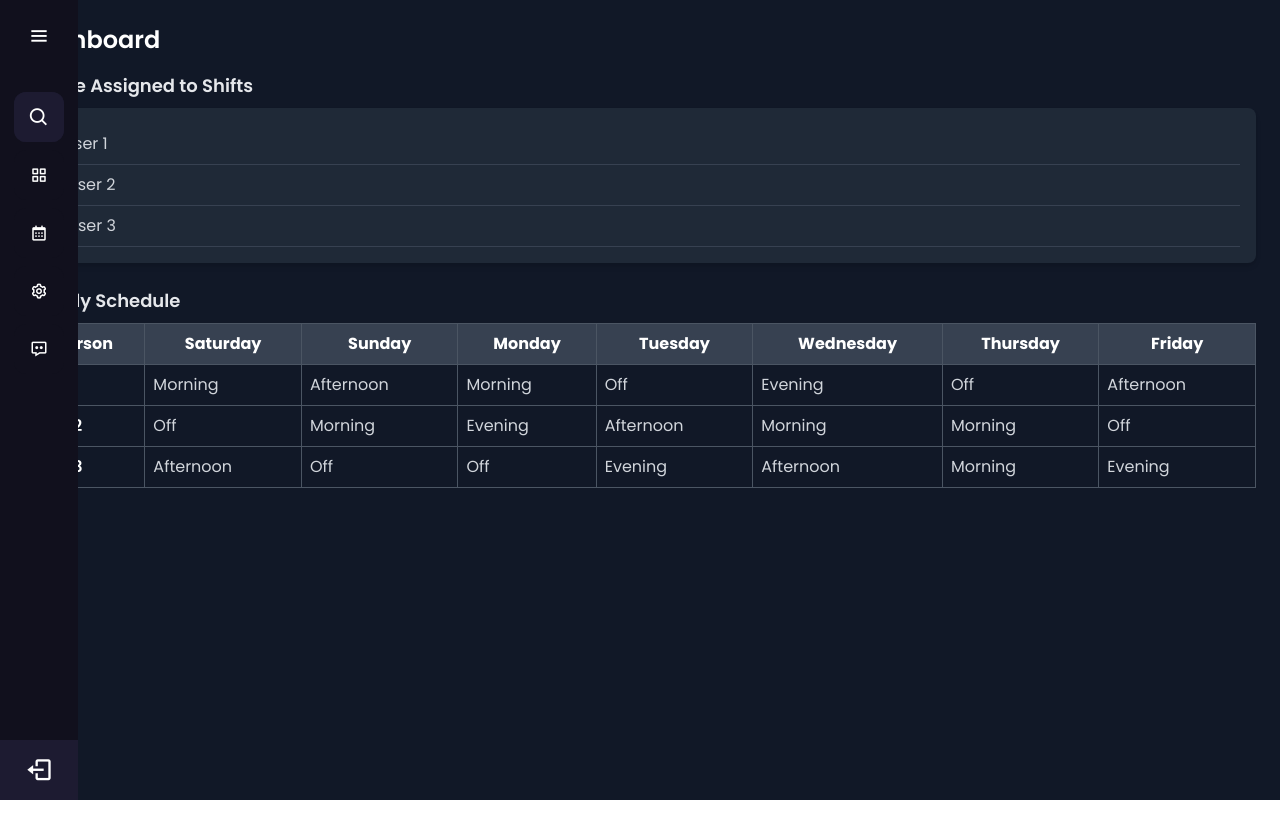
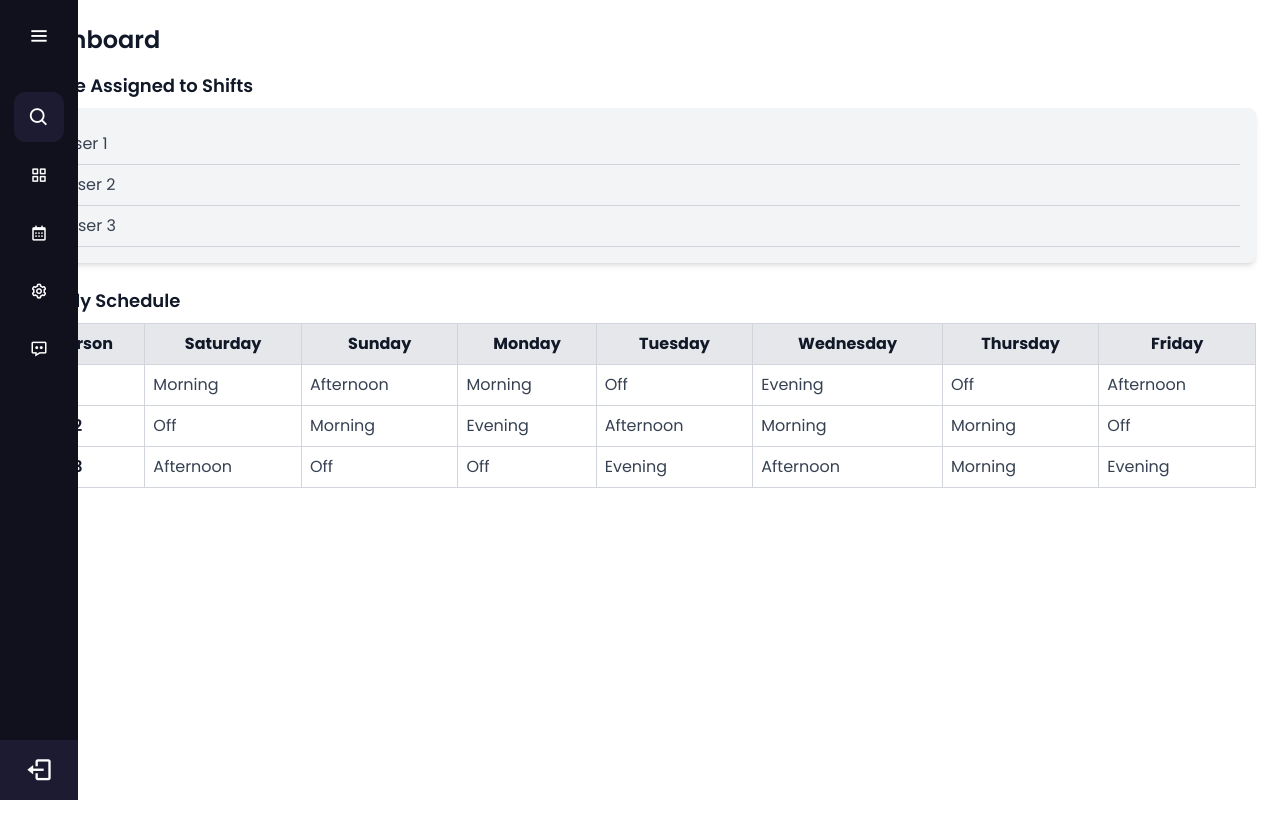
Before and after one commit to mobinmohammadi10/dashboard, a Vue app: page / in a window 1280 px wide. Built offline with nearby package versions, Linux system fonts and the light colour scheme; no server answers.

Commit message:
Make dark mode better for dashboard

```diff
--- a/src/views/HomeView.vue
+++ b/src/views/HomeView.vue
@@ -1,38 +1,48 @@
 <template>
-  <div :class="darkMode ? 'dark' : ''" class="min-h-screen p-6 bg-gray-100 dark:bg-gray-900">
+  <div :class="['min-h-screen p-6', darkMode ? 'dark' : '']"> <!-- Added min-h-screen for full-page coverage -->
     <!-- Title -->
     <h1 class="text-2xl font-semibold mb-4 text-gray-900 dark:text-white">Dashboard</h1>
 
-    <!-- List of People Assigned to Shifts -->
+    <!-- List of People Who Need to Give Shifts -->
     <div class="mb-6">
       <h2 class="text-lg font-semibold mb-2 text-gray-900 dark:text-gray-200">People Assigned to Shifts</h2>
       <ul class="bg-gray-100 dark:bg-gray-800 p-4 rounded-lg shadow-md">
+        <!-- Loop through the people from backend -->
         <li v-for="person in people" :key="person.id" class="border-b py-2 border-gray-300 dark:border-gray-700">
-          <span class="font-medium text-gray-900 dark:text-gray-100">{{ person.id }} - </span>
+          <span class="font-medium text-gray-900 dark:text-white">{{ person.id }} - </span>
           <span class="text-gray-700 dark:text-gray-300">{{ person.fullName }}</span>
         </li>
       </ul>
     </div>
 
-    <!-- Weekly Schedule -->
+    <!-- Schedule Grid -->
     <div>
       <h2 class="text-lg font-semibold mb-2 text-gray-900 dark:text-gray-200">Weekly Schedule</h2>
       <div class="overflow-x-auto">
-        <table class="min-w-full border-collapse table-auto">
+        <table class="min-w-full border-collapse table-auto bg-white dark:bg-gray-800">
           <thead>
             <tr class="bg-gray-200 dark:bg-gray-700">
               <th class="p-2 border border-gray-300 dark:border-gray-600 text-gray-900 dark:text-white">Person</th>
-              <th class="p-2 border border-gray-300 dark:border-gray-600 text-gray-900 dark:text-white" v-for="day in days" :key="day">
+              <th
+                class="p-2 border border-gray-300 dark:border-gray-600 text-gray-900 dark:text-white"
+                v-for="day in days"
+                :key="day"
+              >
                 {{ day }}
               </th>
             </tr>
           </thead>
           <tbody>
-            <tr v-for="person in people" :key="person.id">
+            <tr v-for="person in people" :key="person.id" class="bg-white dark:bg-gray-900">
               <td class="p-2 border border-gray-300 dark:border-gray-600 font-semibold text-gray-900 dark:text-white">
                 {{ person.fullName }}
               </td>
-              <td class="p-2 border border-gray-300 dark:border-gray-600 text-gray-700 dark:text-gray-300" v-for="(shift, index) in person.shifts" :key="index">
+              <!-- Loop through shifts for each person -->
+              <td
+                class="p-2 border border-gray-300 dark:border-gray-600 text-gray-700 dark:text-gray-300"
+                v-for="(shift, index) in person.shifts"
+                :key="index"
+              >
                 {{ shift }}
               </td>
             </tr>
@@ -51,7 +61,7 @@ const darkMode = inject('darkMode')
 
 const days = ["Saturday", "Sunday", "Monday", "Tuesday", "Wednesday", "Thursday", "Friday"]
 
-// Sample people data (Replace this with backend data)
+
 const people = ref([
   {
     id: 1,
@@ -70,19 +80,62 @@ const people = ref([
   }
 ])
 
-// Apply dark mode to the body element on mount
-onMounted(() => {
-  if (darkMode) {
-    document.body.classList.add('dark')
-  } else {
-    document.body.classList.remove('dark')
+// Fetch data from backend when the component is mounted
+onMounted(async () => {
+  try {
+    // Make your API call to fetch the people and their shifts here
+    const response = await fetch('/api/people')
+    const data = await response.json()
+
+    // Assign the fetched data to the people ref
+    people.value = data
+  } catch (error) {
+    console.error("Error fetching people data:", error)
   }
 })
 </script>
 
 <style scoped>
-/* Ensure minimum screen height to handle different content sizes */
-.min-h-screen {
-  min-height: 100vh;
+/* Ensure dark mode is applied to the entire page */
+html, body {
+  height: 100%;
+}
+
+.dark {
+  background-color: #1a202c;
+  color: #f7fafc;
+}
+
+.dark h1, .dark h2 {
+  color: #f7fafc;
+}
+
+.dark table thead {
+  background-color: #4a5568;
+}
+
+.dark table tbody tr {
+  background-color: #1f2937;
+}
+
+.dark table td, .dark table th {
+  color: #f7fafc;
+  border-color: #4a5568;
+}
+
+.dark table tbody tr:hover {
+  background-color: #2d3748;
+}
+
+.dark .bg-gray-800 {
+  background-color: #2d3748;
+}
+
+.dark .bg-gray-900 {
+  background-color: #1f2937;
+}
+
+.dark .bg-gray-700 {
+  background-color: #4a5568;
 }
 </style>
```
